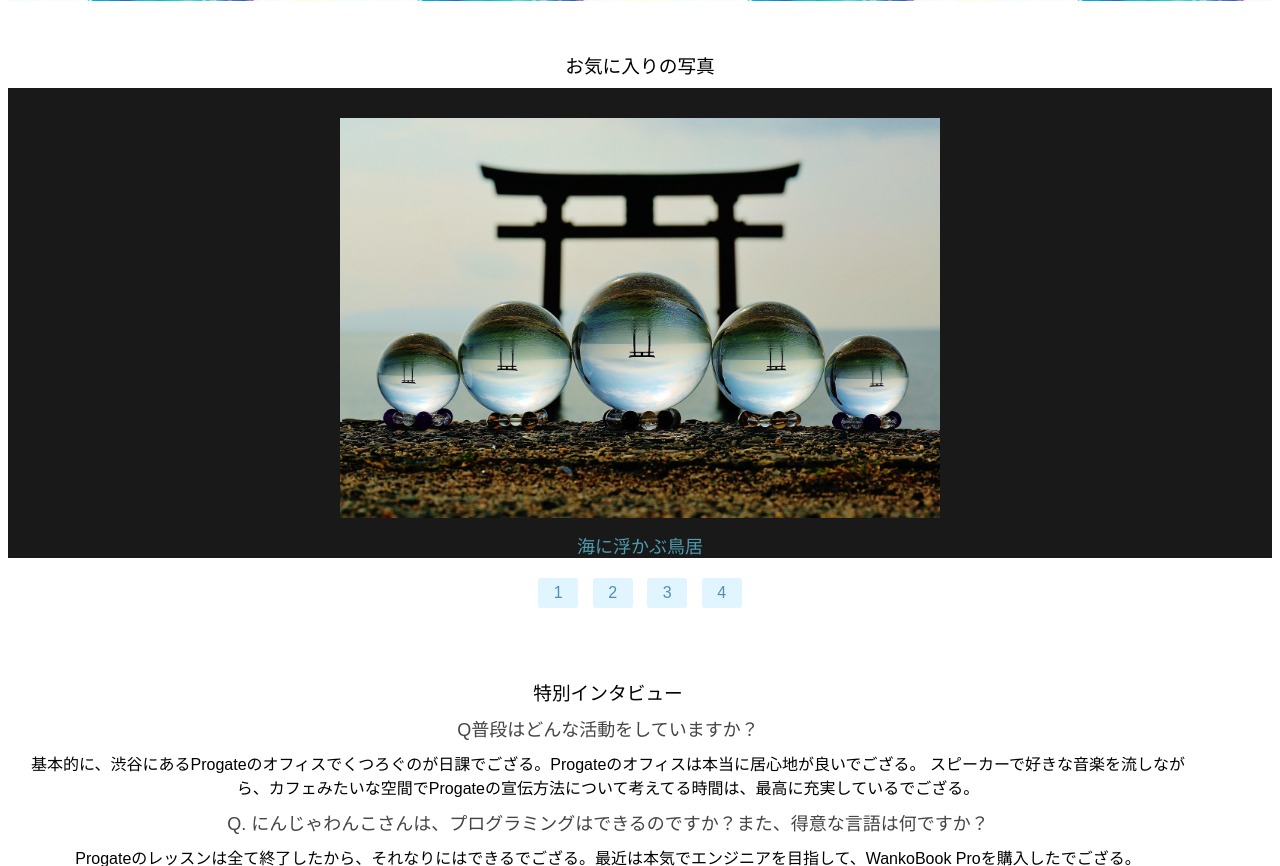
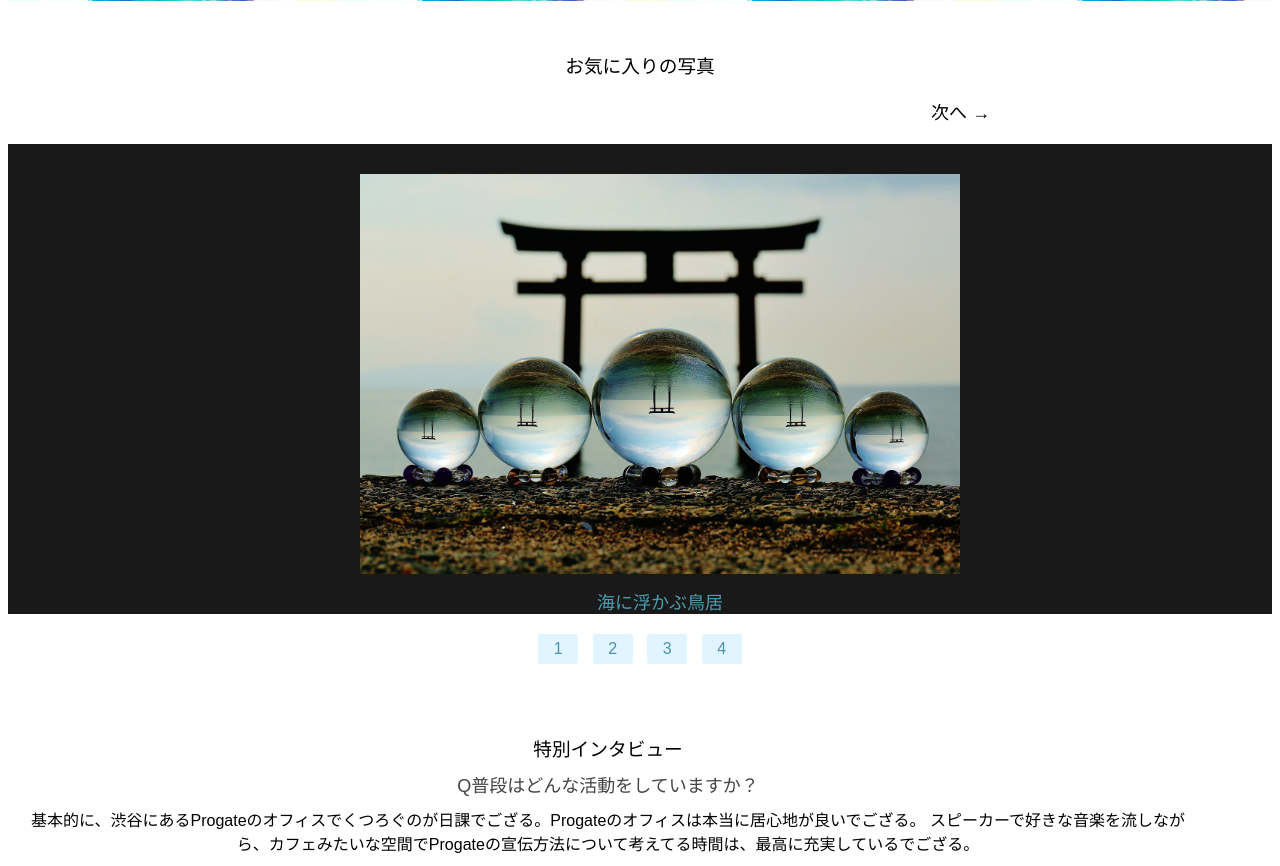
Before and after one commit to hukurou04/mysite, a PHP site: page / in a window 1280 px wide. Shown: the part 538-1404 px from the top of the page. Run offline with PHP 8.4, Linux system fonts and the light colour scheme.

Commit message:
list 1.01

```diff
--- a/index.html
+++ b/index.html
@@ -43,23 +43,37 @@
             <li data-target="#photo-carousel" data-slide-to="1" class=""></li>
             <li data-target="#photo-carousel" data-slide-to="2" class=""></li>
           </ol>
+          <div class="change-btn-wrapper">
+            <div class="change-btn prev-btn">← 前へ</div>
+            <div class="change-btn next-btn">次へ →</div>
+          </div>
           <div class="carousel-inner">
-            <div class="photo photo-box active">
+            <ul class="slide-inner">
+              <li class="slide active">
+                <div class="photo photo-box">
                   <img src="imaiges/torri.jpg">
                   <h4>海に浮かぶ鳥居</h4>
                 </div>
+              </li>
+              <li class="slide">
                 <div class="photo photo-box">
                   <img src="imaiges/cherry.jpg">
                   <h4>桜</h4>
                 </div>
+              </li>
+              <li class="slide">
                 <div class="photo photo-box">
                   <img src="imaiges/cats.jpg">
                   <h4>いたずらを教える猫</h4>
                 </div>
+              </li>
+              <li class="slide">
                 <div class="photo photo-box">
                   <img src="imaiges/sea.jpg">
                   <h4>海中の空</h4>
                 </div>
+              </li>
+            </ul>
           </div>
           <div class="index-btn-wrapper">
             <div class="index-btn" id="first-btn">1</div>
--- a/script.js
+++ b/script.js
@@ -1,8 +1,37 @@
 $(function(){
+
+    function toggleChangeBtn(){
+        var slideIndex = $('.slide').index($('.active'));
+        $('.change-btn').show();
+        if (slideIndex == 0) {
+            $('.prev-btn').hide();
+        }
+        else if (slideIndex == $('.slide').length - 1) {
+            $('.next-btn').hide();
+        }
+    }
+
     $('.index-btn').click(function(){
         var clickedIndex = $('.index-btn').index($(this));
         $('.active').removeClass('active');
-        $('.photo').eq(clickedIndex).addClass('active');
+        $('.slide').eq(clickedIndex).addClass('active');
+
+        toggleChangeBtn();
+
+    });
+
+    $('.change-btn').click(function(){
+        var $displaySlide = $('.active');
+        $displaySlide.removeClass('active');
+
+        if($(this).hasClass('next-btn')){
+            $displaySlide.next().addClass('active');
+        }
+        else{
+            $displaySlide.prev().addClass('active');
+        }
+
+        toggleChangeBtn();
     });
 
 });
--- a/stylesheet.css
+++ b/stylesheet.css
@@ -111,12 +111,35 @@ header{
   color:#4e9caf
 }
 
-.photo{
+.slide{
   display:none;
 }
 
 .active{
   display:block;
+}
+
+.change-btn-wrapper{
+  width: 700px;
+  margin: 20px auto;
+  font-size: 18px;
+}
+
+.change-btn-wrapper:after{
+  content: "";
+  clear: both;
+  display:block;
+}
+
+.prev-btn{
+  cursor: pointer;
+  float:left;
+  display:none;
+}
+
+.next-btn{
+  cursor: pointer;
+  float: right;
 }
 
 .index-btn-wrapper{
@@ -141,7 +164,7 @@ header{
 }
 
 
-
+/*  ここからinterview  */
 #interview{
   margin-top:20px;
   text-align:center;
```
Lines whose indentation alone changed are shown as unchanged.
